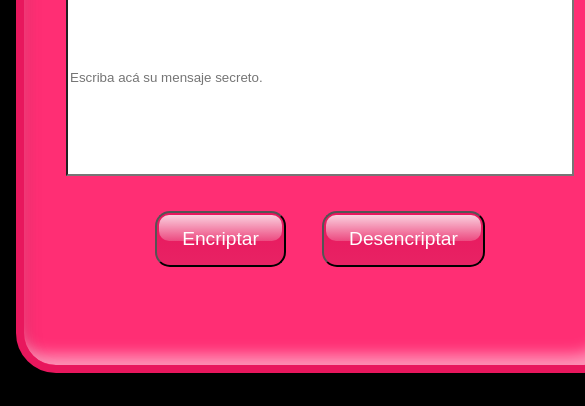
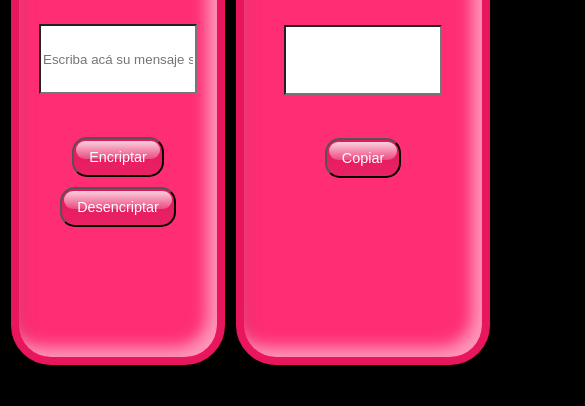
Before and after one commit to dmr1991/encriptadordetextoONE, a plain HTML site: page index.html in a window 390 px wide. Shown: the part 438-844 px from the top of the page, 585 px wide, since content can reach past the window. Drawn offline with Linux system fonts and the light colour scheme.

Commit message:
etapa responsive iniciada
Inicio de CSS para responsividad

```diff
--- a/index.html
+++ b/index.html
@@ -39,7 +39,7 @@
       <div class="divOutput divOutIn">
         <container class="sectionContainers">
           <h2 class="subtitulo">Mensaje Encriptado</h2>
-          <input type="text" class="txtBox" id="textoEncriptado" />
+          <input type="text" class="txtBox" id="textoEncriptado" value="" />
           <br />
           <button class="btn" id="btnCopiar">Copiar</button></container
         >
--- a/script.js
+++ b/script.js
@@ -41,21 +41,37 @@ function encriptar() {
   textoIngresado.value = ""; //6. pone en blanco la cajita de texto
 }
 
-/*aca tengo que agregar que el output vaya a la caja de input de texto*/
+/* copia el texto en el campo de mensaje encriptado */
+function copiarTexto() {
+  let cb = navigator.clipboard;
+  let mensajeEncriptadoParaCopia =
+    document.getElementById("textoEncriptado").value;
+  document
+    .writeText(mensajeEncriptadoParaCopia)
+    .then(() => {
+      alert("successfully copied");
+    })
+    .catch(() => {
+      alert("something went wrong");
+    });
+  // mensajeEncriptadoParaCopia.select();
+  // mensajeEncriptadoParaCopia.setSelectionRange(0, 99999);
+  // navigator.clipboard
+  //   .writeText(mensajeEncriptadoParaCopia)
+  //   .then(() => {
+  //     alert("successfully copied");
+  //   })
+  //   .catch(() => {
+  //     alert("something went wrong");
+  //   });
+  // alert("Copied the text: " + mensajeEncriptadoParaCopia);
+}
+
 /*esta funcion desencripta el texto ingresado*/
 function desencriptar() {
   let mensajeEncriptado = document.getElementById("textoEncriptado").value;
   alert(mensajeEncriptado);
   textoEncriptado.value = ""; /*pone en blanco la cajita de texto*/
-}
-
-/* copia el texto en el campo de mensaje encriptado */
-function copiarTexto() {
-  let textoCopiado = document.getElementById("textoEncriptado");
-  textoCopiado.select();
-  textoCopiado.setSelectionRange(0, 99999);
-  navigator.clipboard.writeText(textoCopiado.value);
-  alert("Copied the text: " + textoCopiado.value);
 }
 
 /* escucha el click del boton encriptar */
--- a/style.css
+++ b/style.css
@@ -32,6 +32,33 @@ body {
   text-align: center;
   border-radius: 40px;
 }
+
+.sectionContainers {
+  height: 100%;
+  display: flex;
+  flex-direction: column;
+  justify-content: center;
+  align-items: center;
+}
+
+.divOutIn {
+  border: #e8175d solid 0.5rem;
+  background-color: #ff2e74;
+  padding: 2rem;
+  margin: 1.5rem 0.5rem;
+  box-shadow: inset -10px -10px 15px rgba(255, 255, 255, 0.5),
+    inset 5px 5px 15px rgba(70, 70, 70, 0.12);
+}
+.divOutput {
+  grid-column-start: 2;
+  grid-column-end: 3;
+  grid-row-start: 2;
+  grid-row-end: 6;
+  text-align: center;
+  justify-content: center;
+  border-radius: 40px;
+}
+
 .txtBox {
   width: 500px;
   height: 12rem;
@@ -40,7 +67,6 @@ body {
 }
 
 .btn {
-
   /* background styles */
   position: relative;
   margin-left: 1rem;
@@ -78,32 +104,6 @@ body {
   );
 }
 
-.sectionContainers {
-  height: 100%;
-  display: flex;
-  flex-direction: column;
-  justify-content: center;
-  align-items: center;
-}
-
-.divOutIn {
-  border: #e8175d solid 0.5rem;
-  background-color: #ff2e74;
-  padding: 2rem;
-  margin: 1.5rem 0.5rem;
-  box-shadow: inset -10px -10px 15px rgba(255, 255, 255, 0.5),
-    inset 5px 5px 15px rgba(70, 70, 70, 0.12);
-}
-.divOutput {
-  grid-column-start: 2;
-  grid-column-end: 3;
-  grid-row-start: 2;
-  grid-row-end: 6;
-  text-align: center;
-  justify-content: center;
-  border-radius: 40px;
-}
-
 .titulo {
   text-align: center;
   font-size: 3rem;
@@ -113,3 +113,59 @@ body {
   text-align: center;
   font-size: 2rem;
 }
+
+@media only screen and (max-width: 600px) {
+  .txtBox {
+    width: 150px;
+    height: 4rem;
+    margin: 8px;
+  }
+
+  .mainGrid {
+    display: grid;
+    height: 98vh;
+    margin: 8px;
+    grid-template-columns: repeat(auto-fill, minmax(220px, 1fr));
+    grid-template-rows: 1fr 1fr 1fr 1fr 1fr;
+    gap: 0.3em;
+  }
+
+  .btn {
+    /* background styles */
+    position: relative;
+    margin-top: 10px;
+    margin-left: 0.5rem;
+    margin-right: 0.5rem;
+    display: inline-block;
+    border-radius: 15px;
+    padding: 10px 15px;
+    background-color: #e8175d; /*for compatibility with older browsers*/
+    background-image: linear-gradient(#e8175d, #e82264);
+
+    /* text styles */
+    text-decoration: none;
+    color: #fff;
+    font-size: 0.9rem;
+    font-family: sans-[serif];
+    font-weight: 100;
+  }
+  .titulo {
+    text-align: center;
+    font-size: 2rem;
+  }
+  .subtitulo {
+    text-align: center;
+    font-size: 1.5rem;
+  }
+  #btnCopiar {
+    margin-bottom: 3rem;
+  }
+  .divOutIn {
+    border: #e8175d solid 0.5rem;
+    background-color: #ff2e74;
+    padding: 2rem;
+    margin: 2rem 0.2rem;
+    box-shadow: inset -10px -10px 15px rgba(255, 255, 255, 0.5),
+      inset 5px 5px 15px rgba(70, 70, 70, 0.12);
+  }
+}
```
